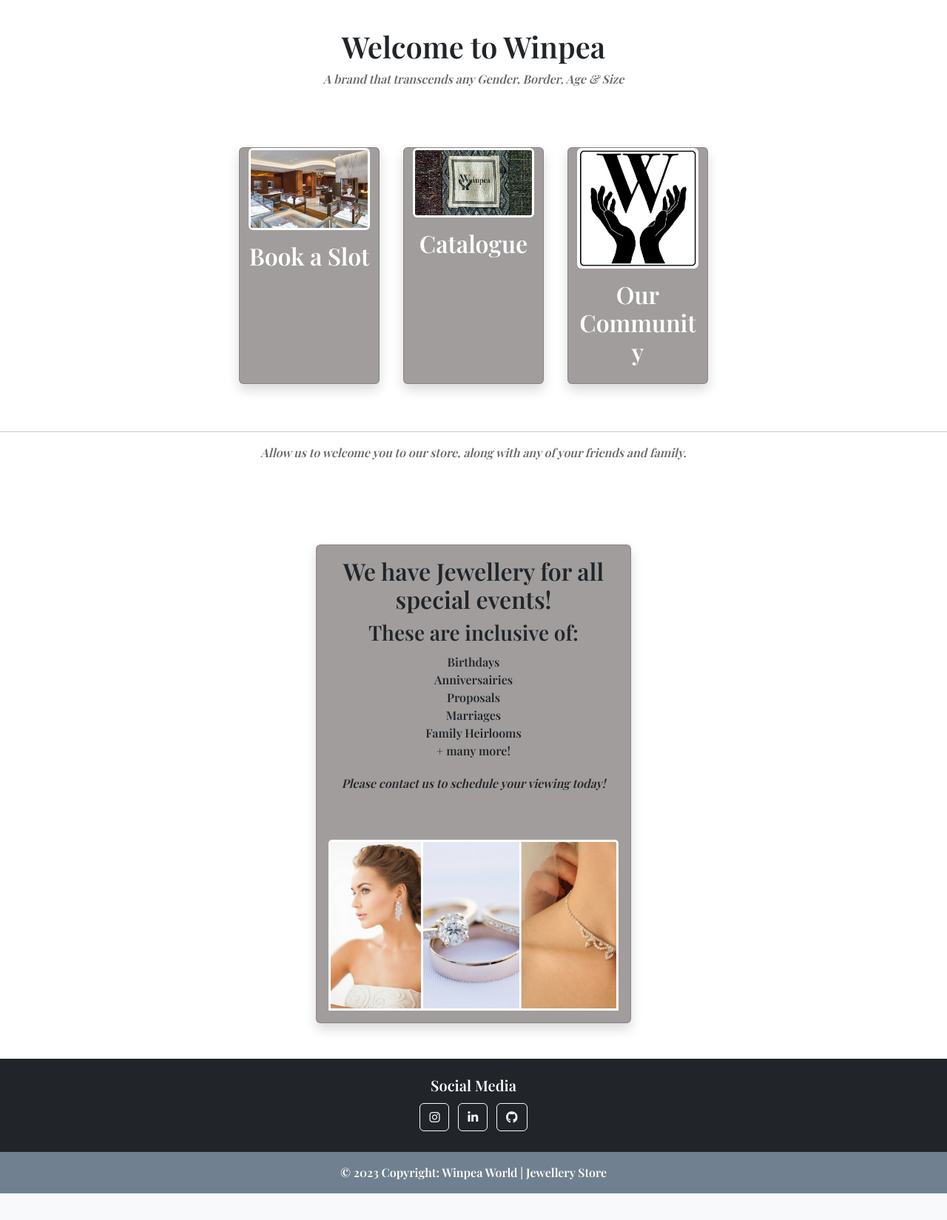
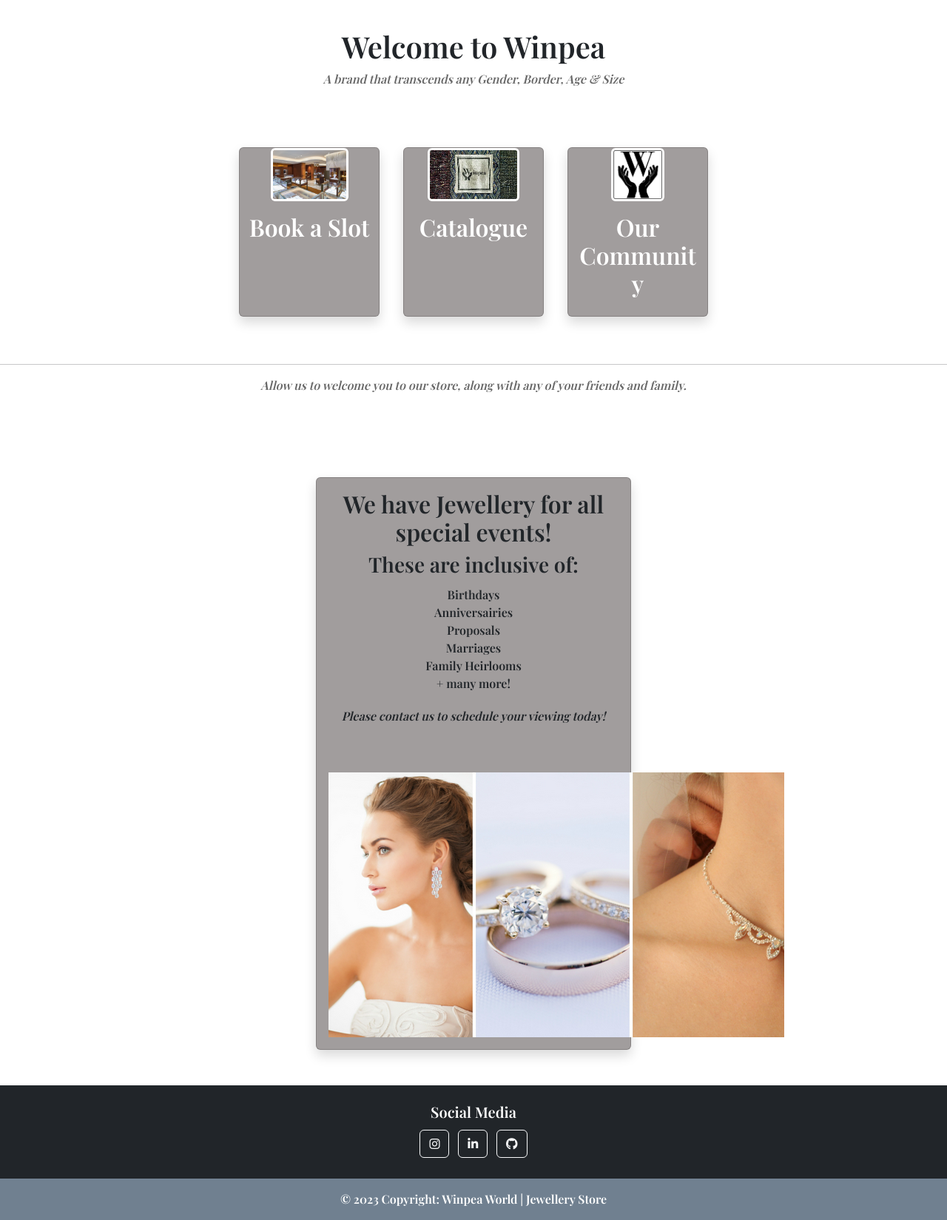
Before and after one commit to LewisHaZ/CI_PP4_WINPEA, a Django app: page / in a window 1280 px wide. Shown: the part 696-2345 px from the top of the page at 74% size. Before the commit the page ends 2309 px from the top, so only its background shows below. Run offline with Django 3.2, Linux system fonts and the light colour scheme; some libraries are stand-ins or nearby versions.

Commit message:
Change catalogue app styling for validation

```diff
--- a/home/templates/home/index.html
+++ b/home/templates/home/index.html
@@ -35,7 +35,7 @@
     <div class="row d-flex my-5 justify-content-center text-center">
         <div class="col-10 col-md-3 col-lg-2 m-3 grow card shadow">
             <a href="{% url 'visit_store' %}" class="text-decoration-none">
-                    <img src="{% static 'images/image-of-store.webp' %}" class="card-img-top rounded img-fluid" alt="Image of the store">
+                    <img src="{% static 'images/image-of-store.webp' %}" class="card-img-top rounded img-responsive" alt="Image of the store">
                 </a>
                 <div class="row mt-3 mb-3">
                     <a href="{% url 'visit_store' %}"><h2>Book a Slot</h2></a>
@@ -44,7 +44,7 @@
 
         <div class="col-10 col-md-3 col-lg-2 m-3 grow card shadow">
             <a href="{% url 'catalogue_menu' %}" class="text-decoration-none">
-                    <img src="{% static 'images/image-catalogue.webp' %}" class="card-img-top rounded img-fluid" alt="Image of product">
+                    <img src="{% static 'images/image-catalogue.webp' %}" class="card-img-top rounded img-responsive" alt="Image of product">
                 </a>
                 <div class="row mt-3 mb-3">
                     <a href="{% url 'catalogue_menu' %}"><h2>Catalogue</h2></a>
@@ -54,7 +54,7 @@
         <div class="col-10 col-md-3 col-lg-2 m-3 grow card shadow">
             <a href="{% url 'blog' %}" class="text-decoration-none">
                     <img src="{% static 'images/winpea-logo-community.webp' %}"
-                    class="card-img-top rounded" alt="Image of group of people">
+                    class="card-img-top rounded img-responsive" alt="Image of group of people">
                 </a>
                 <div class="row mt-3 mb-3">
                     <a href="{% url 'blog' %}"><h2>Our Community</h2></a>
@@ -83,7 +83,7 @@
                 </ul>
                 <p><em>Please contact us to schedule your viewing today!</em></p>
         <div class="col-12 mt-5">
-            <a href="{% url 'contactus' %}"><img class="card-img-top" src="{% static 'images/special-event-promo.webp' %}" alt="photo of woman with wedding dress and Jewellery"></a>
+            <a href="{% url 'contactus' %}"><img class="" src="{% static 'images/special-event-promo.webp' %}" alt="photo of woman with wedding dress and Jewellery"></a>
         </div>
     </div>
 </div>
--- a/static/css/style.css
+++ b/static/css/style.css
@@ -46,6 +46,14 @@ body {
     max-width: 250px;
 }
 
+
+.img-catalogue {
+    height: auto;
+    width: auto;
+    max-height: 144px;
+    max-width: 300px;
+}
+
 .excerpt{
     color: #353535be;
 }
```
Also changed, not shown: item_catalogue/templates/item_catalogue/catalogue.html (+6 -6 lines).
